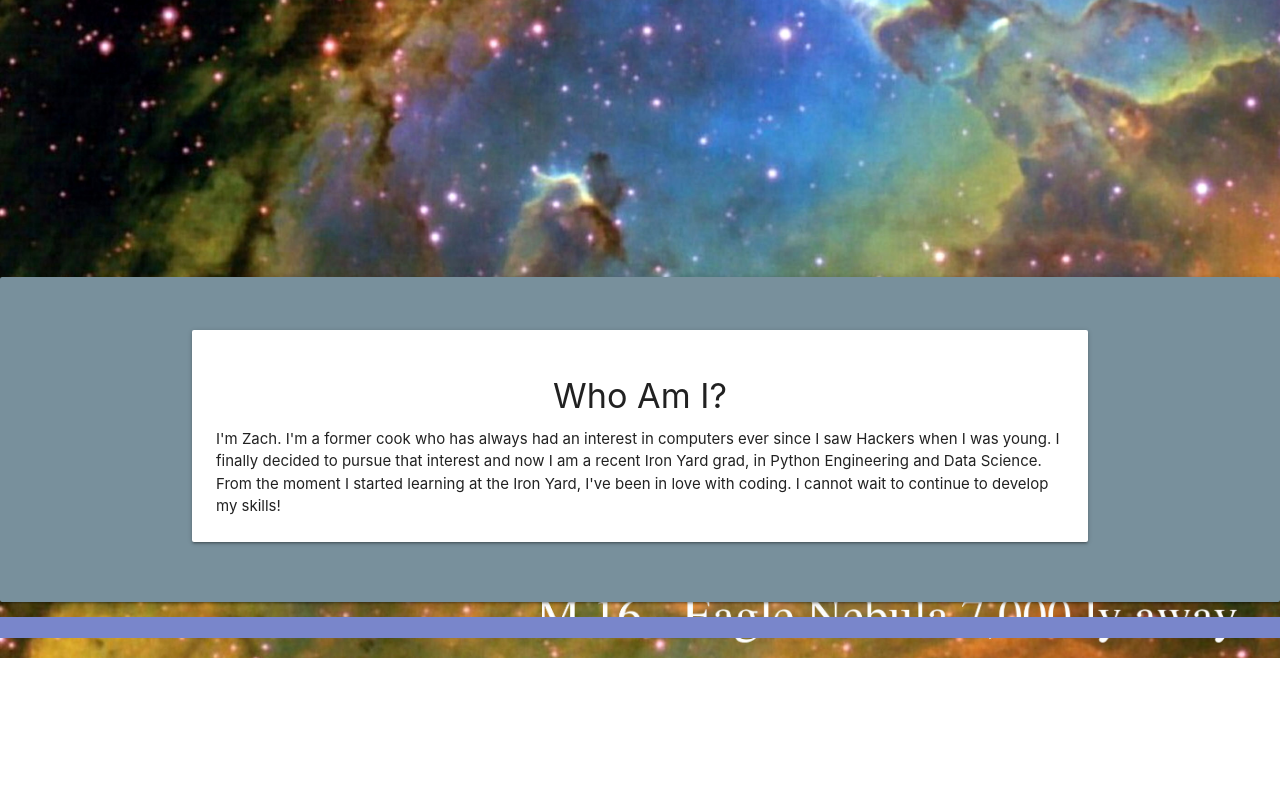
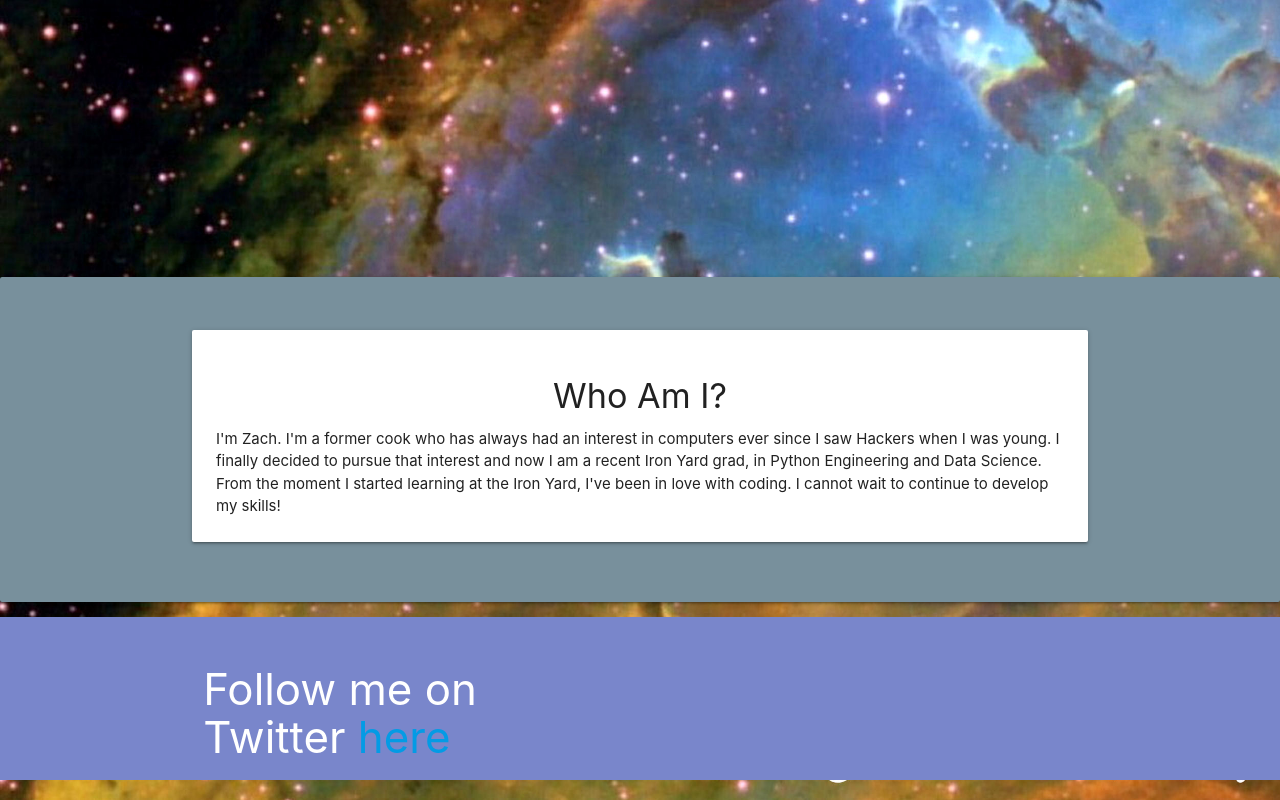
Before and after one commit to zseaborn63/zseaborn63.github.io, a plain HTML site: page index.html in a window 1280 px wide. Shown: the part 479-1279 px from the top of the page. Before the commit the page ends 1137 px from the top, so only its background shows below. Drawn offline with nearby package versions, Linux system fonts and the light colour scheme.

Commit message:
linking my twitter

```diff
--- a/index.html
+++ b/index.html
@@ -62,7 +62,7 @@
     <div class="container">
       <div class="row">
         <div class="col l6">
-
+          <h3>Follow me on Twitter <a href="https://twitter.com/Seaborn63">here</a></h3>
         </div>
         <div class="col l6">
 
```
